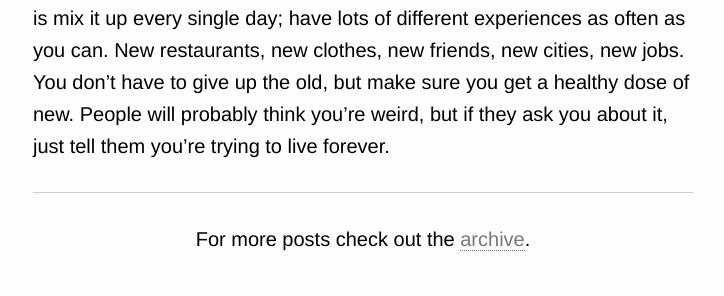
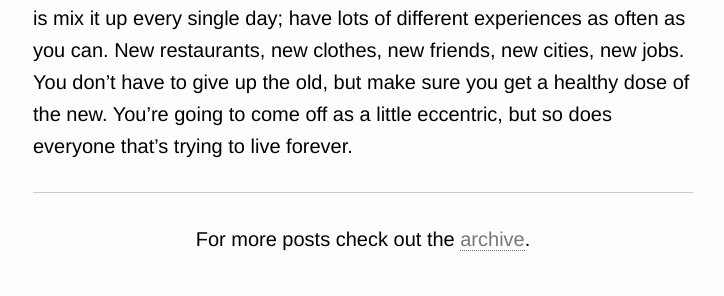
Before and after one commit to brandonweiss/anti-pattern, a Jekyll site: the page built from _posts/2012-03-15-the-fountain-of-youth.md, in a window 1280 px wide. Shown: the part 1579-1875 px from the top of the page, without its empty margins (277-1001 px from the left). Built offline with Jekyll 4.4.1, drawn with Linux system fonts in a browser that asks for light colours; comment, search, counter and statistics services are not loaded; some of the changed text lies outside the part shown.

Commit message:
Tweaking the end of a post to be better

```diff
--- a/_posts/2012-03-15-the-fountain-of-youth.md
+++ b/_posts/2012-03-15-the-fountain-of-youth.md
@@ -13,4 +13,4 @@ Personally I consider it a noble endeavor, and I'd like to join in the pursuit,
 
 The most obvious example is childhood. When you look back on it, you remember growing up seeming to take eons, but as you get older time seems to accelerate exponentially. This could of course just be something about the way children perceive time, which I think is the common wisdom. But there are times when adults perceive time the same way, most notably when on vacation. You can even just go away for the weekend and it can seem like you've been gone for two weeks. The only real common denominator between the two is new, or varied experiences. For children, everything is new all the time. As they get older, things become more familiar and repetetive, until finally they're just doing the same thing day in and day out until they die. Which is why time seems to accelerate as you get older. The longer you do the same thing over and over again, the quicker time will fly by. Vacations are little pockets of varied experiences that interrupt the normal pattern of your life, which is why they seem to last way longer than they actually do.
 
-So what that means is that in order to slow down time, all you have to do is mix it up every single day; have lots of different experiences as often as you can. New restaurants, new clothes, new friends, new cities, new jobs. You don't have to give up the old, but make sure you get a healthy dose of new. People will probably think you're weird, but if they ask you about it, just tell them you're trying to live forever.
+So what that means is that in order to slow down time, all you have to do is mix it up every single day; have lots of different experiences as often as you can. New restaurants, new clothes, new friends, new cities, new jobs. You don't have to give up the old, but make sure you get a healthy dose of the new. You're going to come off as a little eccentric, but so does everyone that's trying to live forever.
```
